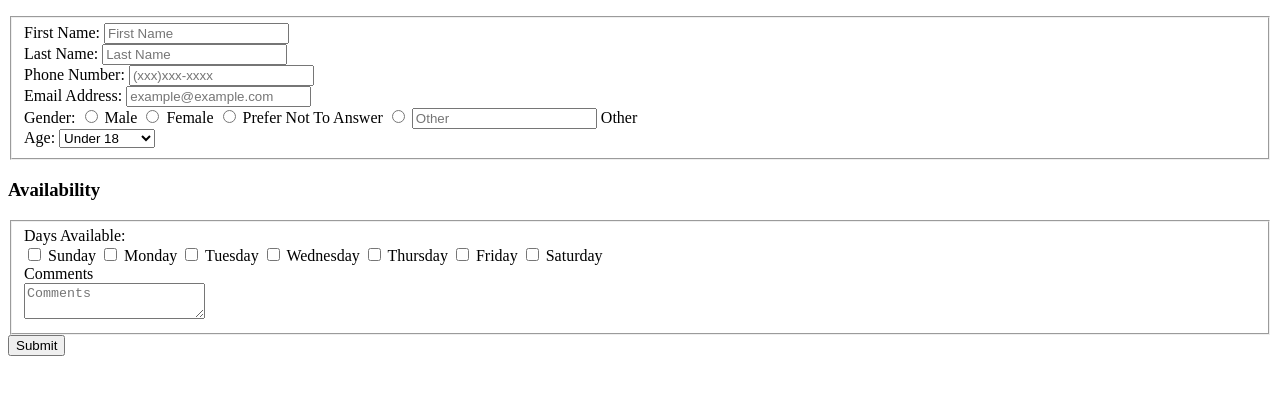
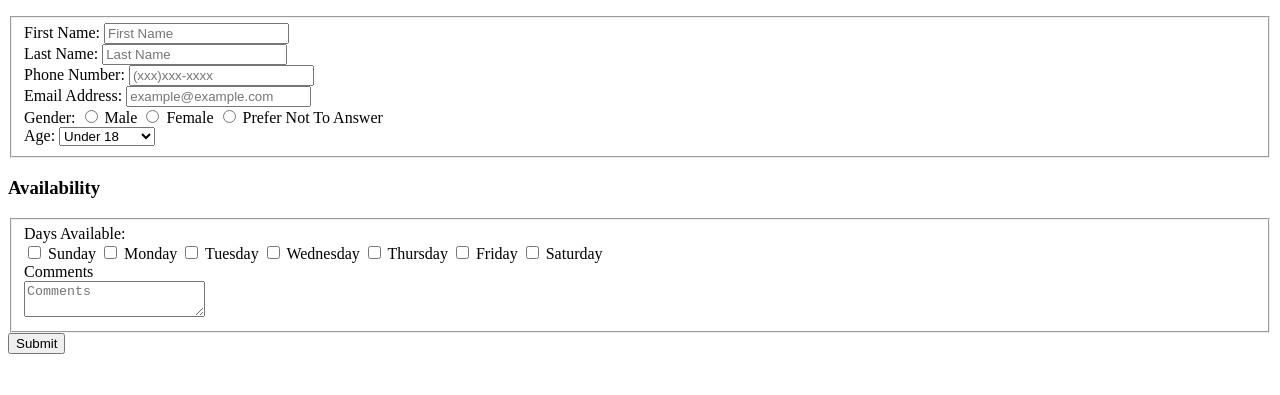
Before and after one commit to zmgkgkt1004/lab4, a plain HTML site: page index.html in a window 1280 px wide. Shown: the part 105-500 px from the top of the page. Drawn offline with Linux system fonts and the light colour scheme.

Commit message:
Update index.html
Removed other from gender_field

```diff
--- a/index.html
+++ b/index.html
@@ -27,7 +27,6 @@
 				<label>Gender: <input type="radio" name="gender_field" value="Male"> Male </label>
 				<label><input type="radio" name="gender_field" value="Female"> Female </label>
 				<label><input type="radio" name="gender_field" value="Prefer Not To Answer"> Prefer Not To Answer </label>
-				<label><input type="radio" name="gender_field" value="Other"> <input type="text" name="gender_field" placeholder="Other"> Other </label>
 			</div>
 			<div class="ageSelection">
 				<label>Age: <select name="age_field">
```
